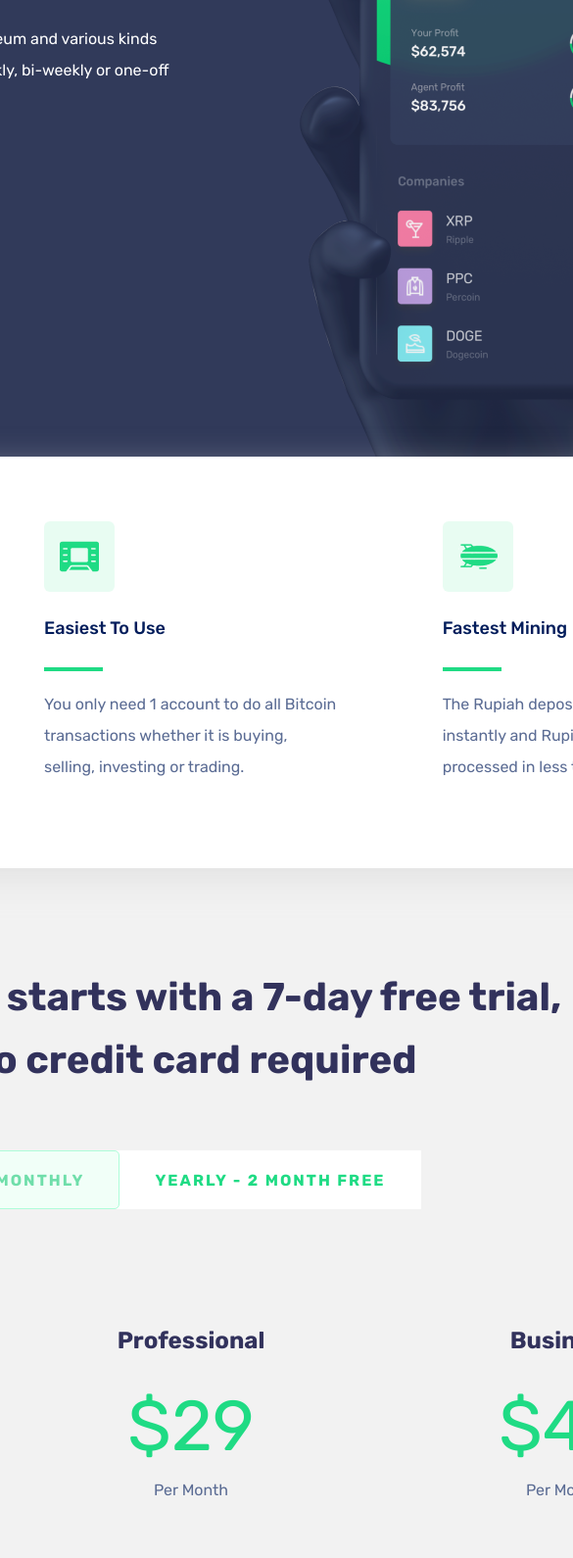
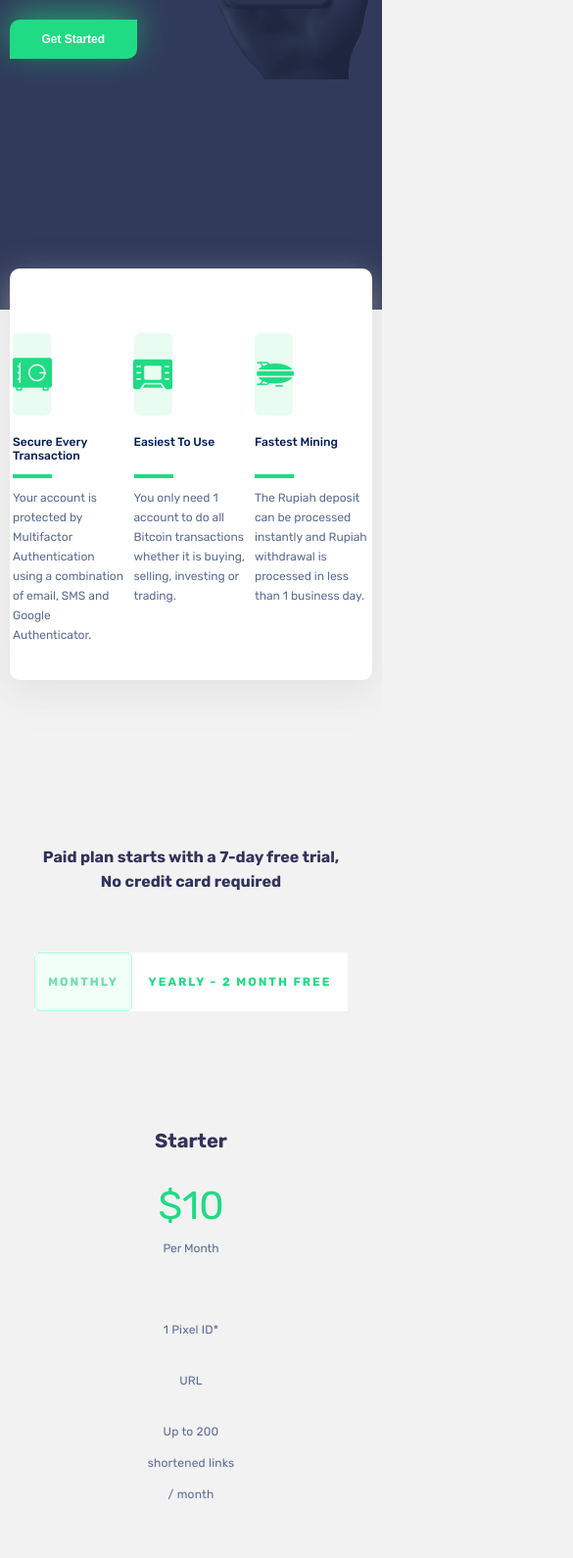
Before and after one commit to Sergiy7-lab/autocryp, a plain HTML site: page index.html in a window 390 px wide. Shown: the part 334-1924 px from the top of the page at 98% size, 585 px wide, since content can reach past the window. Drawn offline with Linux system fonts and the light colour scheme.

Commit message:
Add files via upload

```diff
--- a/styles.css
+++ b/styles.css
@@ -35,23 +35,26 @@ a {
 }
 
 body {
+  max-width: 1920px;
   background: #f2f2f2;
   display: flex;
   flex-direction: column;
   align-items: center;
   text-align: center;
+  margin: 0 auto;
+  overflow-x: hidden;
 }
 
 .wrap {
   background: #313a5a;
-  width: 1280px;
+  width: 100vw;
   height: 920px;
   color: #ffffff;
   position: relative;
 }
 
 .page-header {
-  width: 1177px;
+  width: 100vw;
   height: 58px;
   display: flex;
   justify-content: space-around;
@@ -100,7 +103,7 @@ body {
 
 .page-description {
   padding-top: 146px;
-  width: 553px;
+  width: 45vw;
   text-align: left;
 }
 
@@ -114,9 +117,12 @@ body {
   line-height: 32px;
 }
 
+.page-pic {
+  width: 45vw;
+}
+
 .page-pic img {
-  width: 463px;
-  height: 881px;
+  width: 45vw;
   padding-top: 57px;
 }
 
@@ -138,13 +144,13 @@ body {
 }
 
 .benefits {
-  width: 1220px;
+  width: 95vw;
   height: 420px;
   background: #ffffff;
   box-shadow: 0px 10px 34px rgba(210, 210, 210, 0.5);
   border-radius: 10px;
-  position: absolute;
-  margin-top: 800px;
+  position: relative;
+  margin-top: -5vh;
   display: flex;
   justify-content: space-around;
   padding-top: 66px;
@@ -152,7 +158,7 @@ body {
 }
 
 .benefits-card {
-  width: 300px;
+  width: 30vw;
   height: 270px;
 }
 
@@ -187,7 +193,7 @@ body {
 }
 
 .price {
-  padding-top: 400px;
+  padding-top: 20vh;
   display: flex;
   flex-direction: column;
   align-items: center;
@@ -202,7 +208,6 @@ body {
 }
 
 .radio-container {
-  width: 470px;
   display: flex;
   align-items: center;
   justify-content: center;
@@ -245,15 +250,21 @@ body {
 }
 
 .price-row {
+  width: 100vw;
   display: flex;
+  justify-content: space-around;
 }
 
 .price-card {
-  width: 330px;
-  height: 552px;
+  width: 30vw;
+  /* height: 552px; */
   margin-top: 120px;
-  position: relative;
-  margin-left: 50px;
+  /* position: relative; */
+  /* margin-left: 50px; */
+  display: flex;
+  flex-direction: column;
+  align-items: center;
+  justify-content: space-around;
 }
 
 .price-card:hover {
@@ -261,9 +272,9 @@ body {
   border-top: 1px solid #0a8aff;
 }
 
-.price-card:first-child {
+/* .price-card:first-child {
   margin-left: 0;
-}
+} */
 
 .price-name {
   font-weight: bold;
@@ -284,6 +295,7 @@ body {
 
 .price-desc {
   padding-top: 40px;
+  height: 280px;
 }
 
 .price-desc li {
@@ -296,10 +308,10 @@ body {
 
 .price-btn-row {
   padding-top: 100px;
-  position: absolute;
+  /* position: absolute;
   bottom: 0px;
   left: 50%;
-  margin-left: -125px;
+  margin-left: -125px; */
 }
 .price-btn {
   width: 250px;
@@ -335,3 +347,140 @@ body {
 .foot-menu a:first-child {
   padding-left: 0px;
 }
+
+@media screen and (max-width: 768px) {
+  html {
+    font-size: 14px;
+  }
+  .page-logo {
+    font-size: 24px;
+  }
+
+  .head-btn {
+    width: 100px;
+    height: 35px;
+  }
+
+  .page-description h1 {
+    font-size: 40px;
+  }
+
+  .btn-desc {
+    width: 170px;
+    height: 50px;
+  }
+
+  .wrap {
+    height: 95vh;
+  }
+
+  .benefits {
+    margin-top: -5vh;
+  }
+
+  .price h2 {
+    font-size: 30px;
+    line-height: 45px;
+  }
+
+  .price-name {
+    font-size: 20px;
+  }
+
+  .price-cost {
+    font-size: 40px;
+  }
+
+  .price-btn {
+    width: 170px;
+    height: 50px;
+    font-size: 14px;
+  }
+}
+
+@media screen and (max-width: 650px) {
+  html {
+    font-size: 12px;
+  }
+  .page-logo {
+    font-size: 16px;
+  }
+
+  .page-login {
+    display: none;
+  }
+
+  .page-description {
+    padding-top: 40px;
+  }
+
+  .page-description h1 {
+    font-size: 22px;
+  }
+
+  .page-description p {
+    padding-top: 15px;
+    line-height: 20px;
+  }
+
+  .btn-desc {
+    width: 130px;
+    height: 40px;
+    font-size: 12px;
+    margin-top: 20px;
+  }
+
+  .wrap {
+    height: 77vh;
+  }
+
+  .ben-logo {
+    width: 10vw;
+    height: 10vh;
+  }
+
+  .ben-name {
+    margin-top: 20px;
+    font-size: 12px;
+    height: 20px;
+  }
+
+  .ben-line {
+    margin-top: 20px;
+    width: 40px;
+  }
+
+  .ben-description {
+    line-height: 20px;
+    margin-top: 10px;
+  }
+
+  .price h2 {
+    font-size: 16px;
+    line-height: 25px;
+  }
+
+  .nth-1 input + label {
+    width: 100px;
+  }
+
+  .nth-2 input + label {
+    width: 220px;
+  }
+
+  .price-row {
+    flex-direction: column;
+    align-items: center;
+  }
+
+  .page-footer {
+    margin-top: 110px;
+    font-size: 12px;
+  }
+}
+
+@media screen and (max-width: 350px) {
+  html {
+    font-size: 10px;
+  }
+}
```
